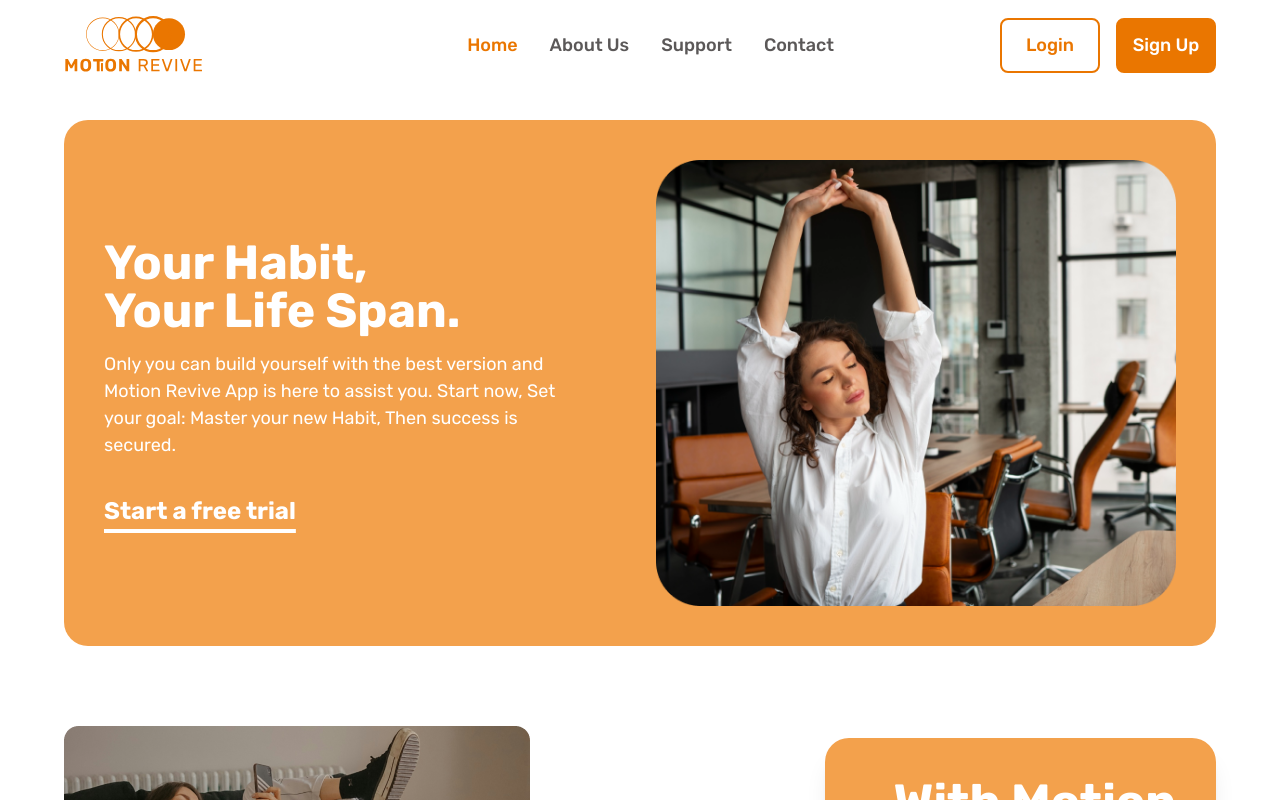
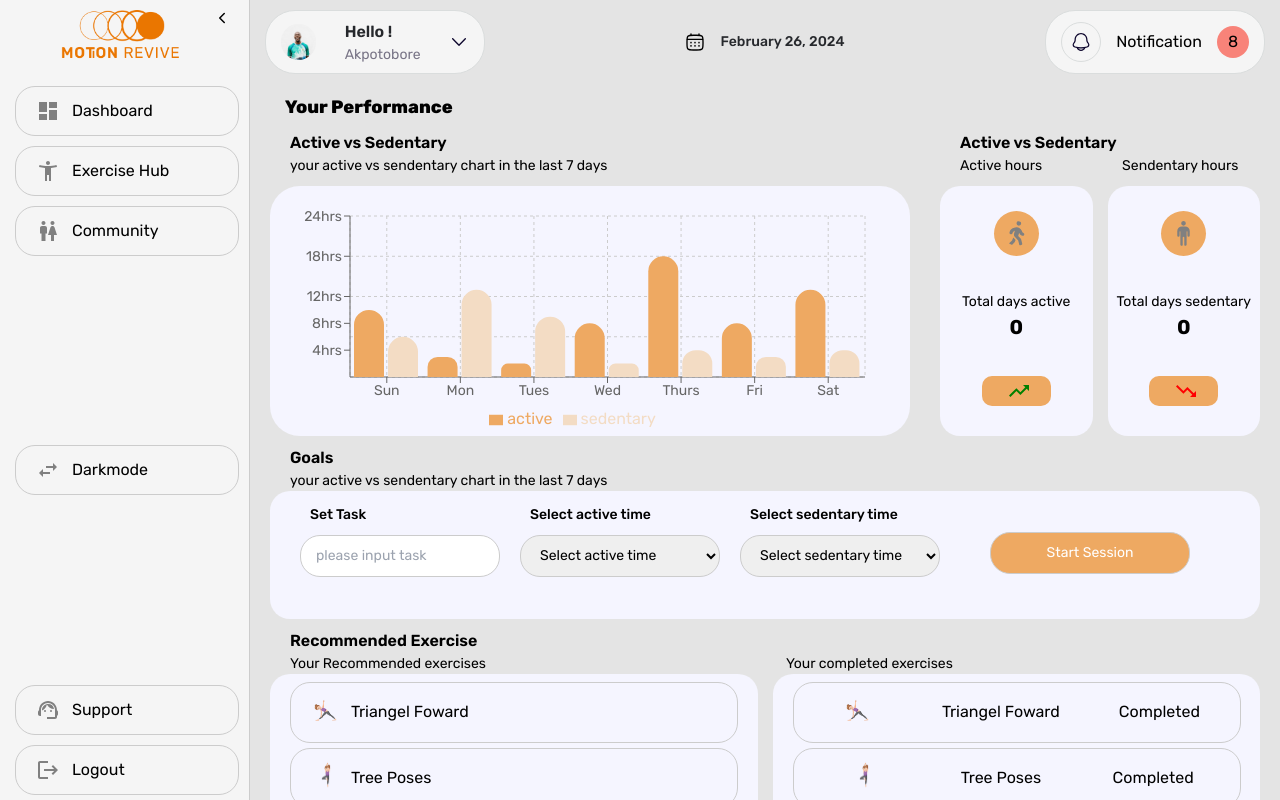
Before and after one commit to IamNaeto/motion-revive, a React (Vite) app: page / in a window 1280 px wide. Shown: the top 800 px of the page. Built offline with nearby package versions, Linux system fonts and the light colour scheme.

Commit message:
Commit your changes

```diff
--- a/src/App.jsx
+++ b/src/App.jsx
@@ -24,9 +24,10 @@ function App() {
     <ThemeContext.Provider value={{ DarkTheme, setDarkTheme }}>
       <Router>
         <div className="App">
-
+        <Navigation />
+              <Main />
           <Routes>
-          <Route path="/" exact element={<Home />} />
+          {/* <Route path="/" exact element={<Home />} /> */}
          <Route path="/about" exact element={<About />} />
          <Route path="/signin" element={<Signin />} />
         <Route path="/signup" element={<Signup />} />
@@ -38,12 +39,12 @@ function App() {
             <Route path="/profile" element={<Profile />} />
             <Route path="/settings" element={<Settings />} />
           </Routes>
-          {window.location.pathname.startsWith("/navigation") && (
+          {/* {window.location.pathname.startsWith("/navigation") && (
             <>
               <Navigation />
               <Main />
             </>
-          )}
+          )} */}
         </div>
       </Router>
     </ThemeContext.Provider>
--- a/src/index.css
+++ b/src/index.css
@@ -15,7 +15,7 @@
   box-sizing: border-box;
 }
 html, body {
-  overflow: hidden;
+  /* overflow: hidden; */
 }
 
 /* custom scroll bar */
```
